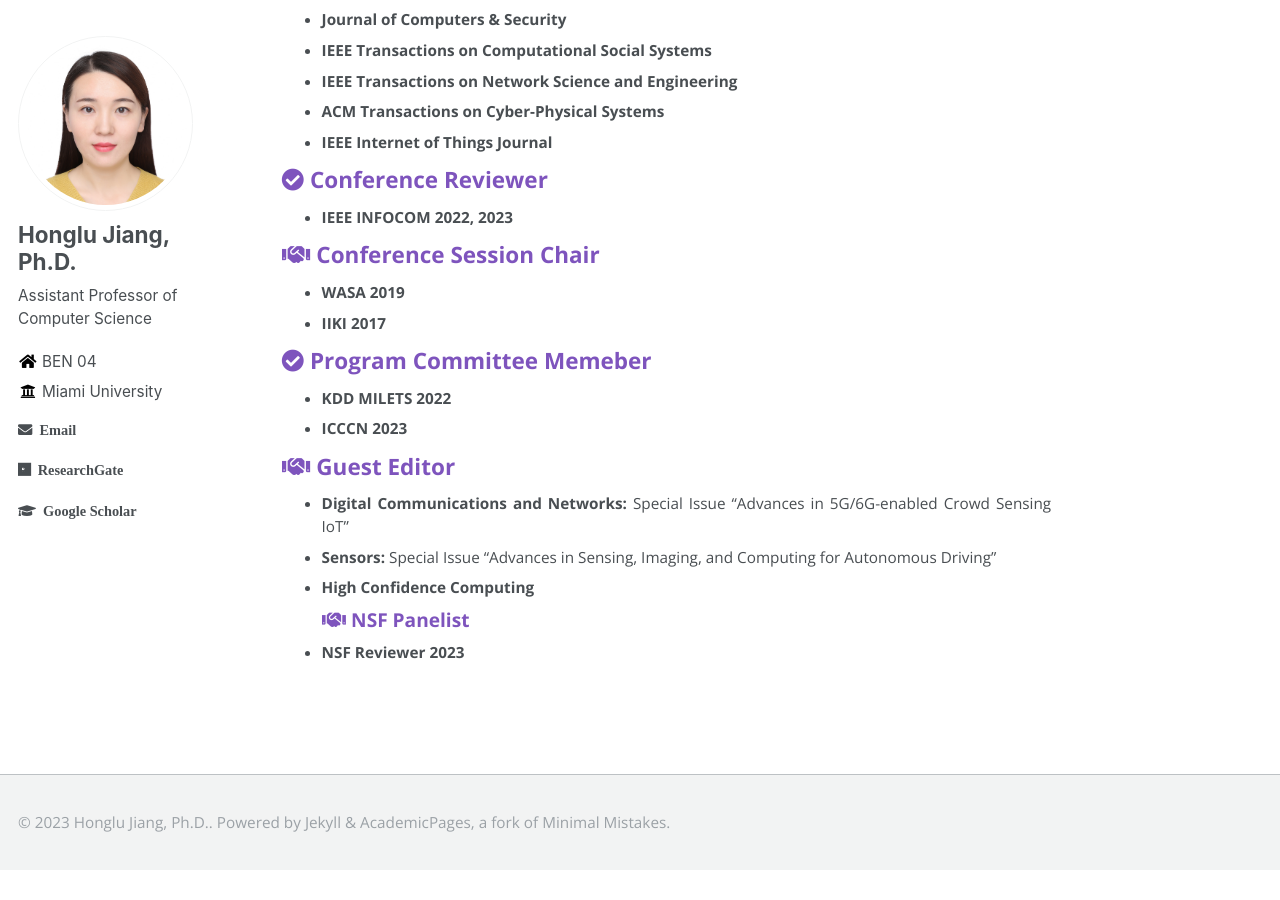
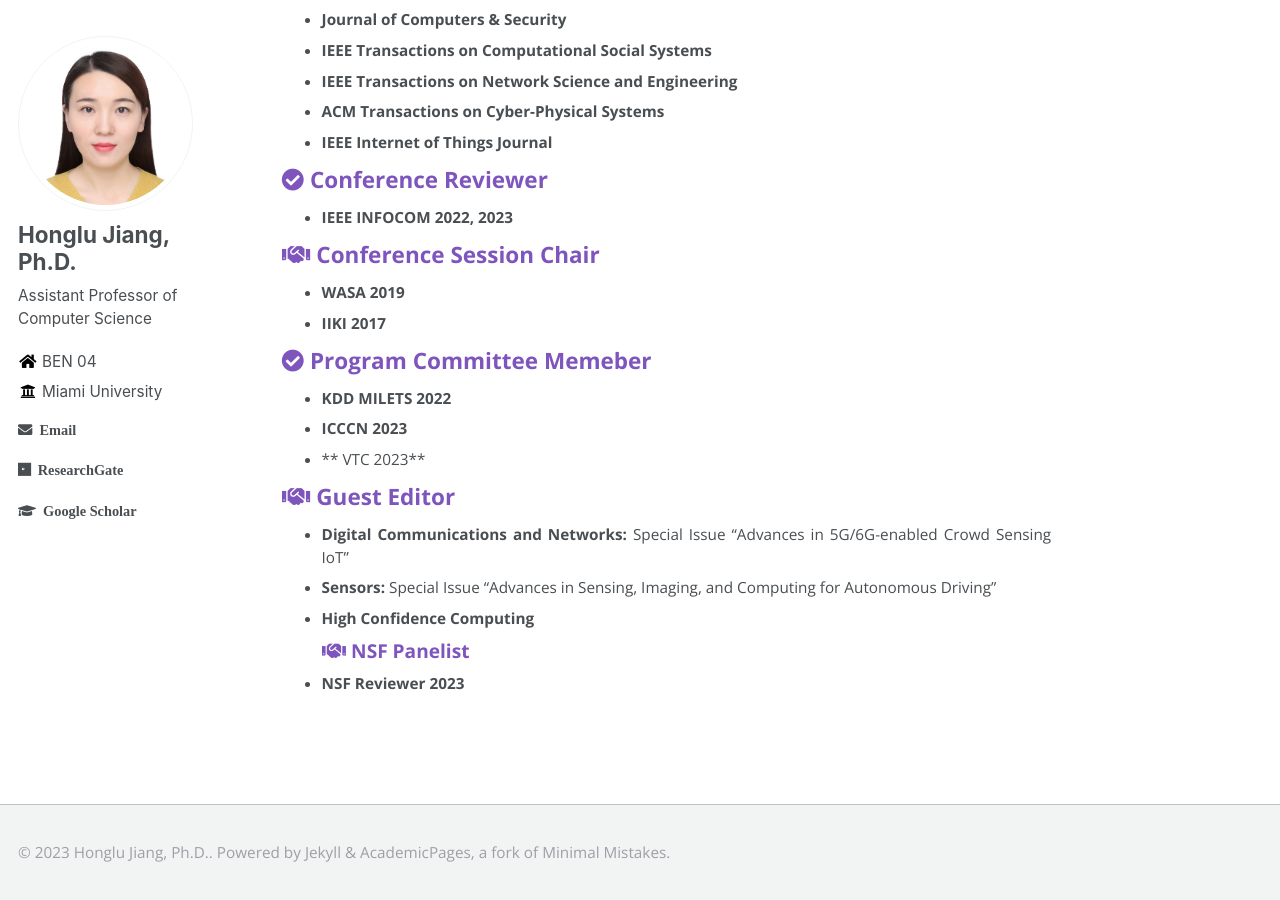
Before and after one commit to hljiang0720/hljiang.github.io, a Jekyll site: the page built from _pages/professional.md, in a window 1280 px wide and 900 px high, scrolled down 521 px. Built offline with Jekyll 4.4.1, drawn with Linux system fonts in a browser that asks for light colours; before the commit the page ends 1391 px from its top, so only the background shows below that.

Commit message:
Update professional.md

```diff
--- a/_pages/professional.md
+++ b/_pages/professional.md
@@ -37,6 +37,7 @@ author_profile: true
 
   * **KDD MILETS 2022**
   * **ICCCN 2023**
+  * ** VTC 2023**
 
 ### <i class="fa fa-fw fa-handshake" aria-hidden="true"></i> Guest Editor
 
```
